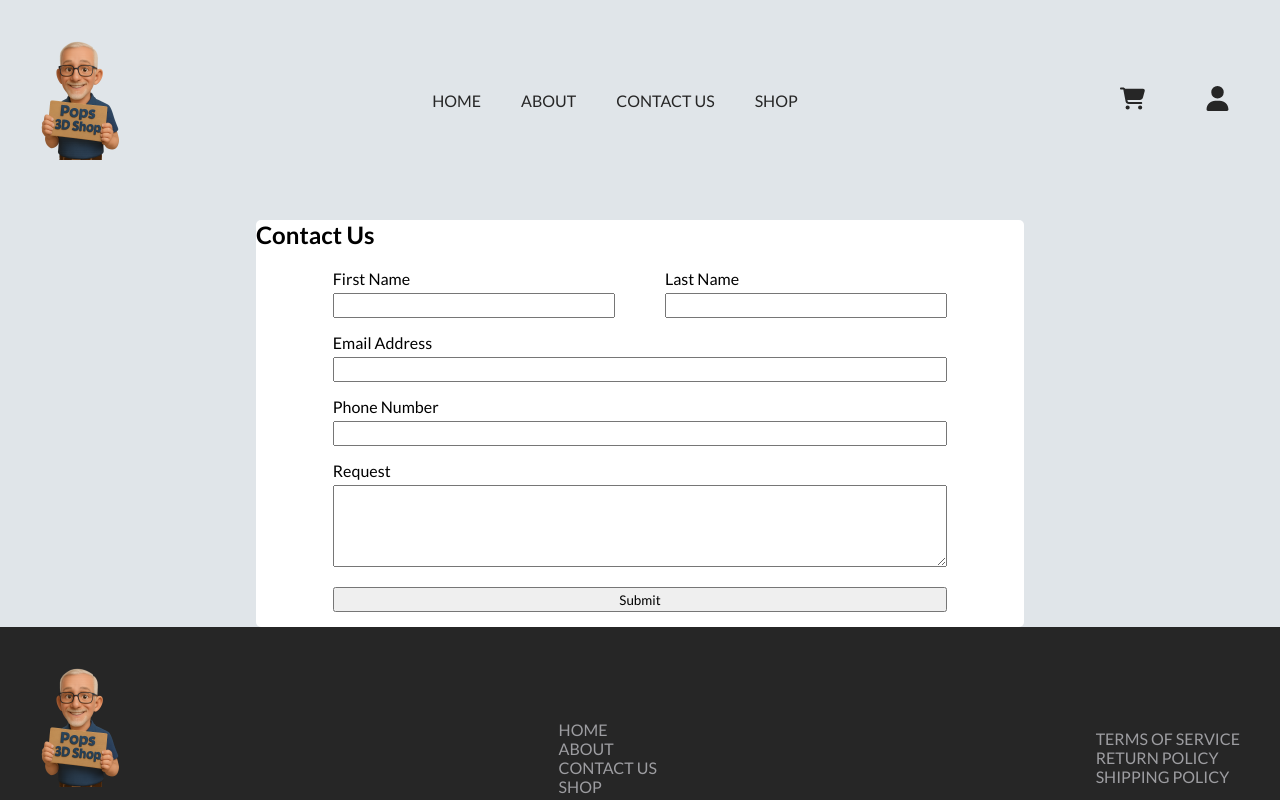
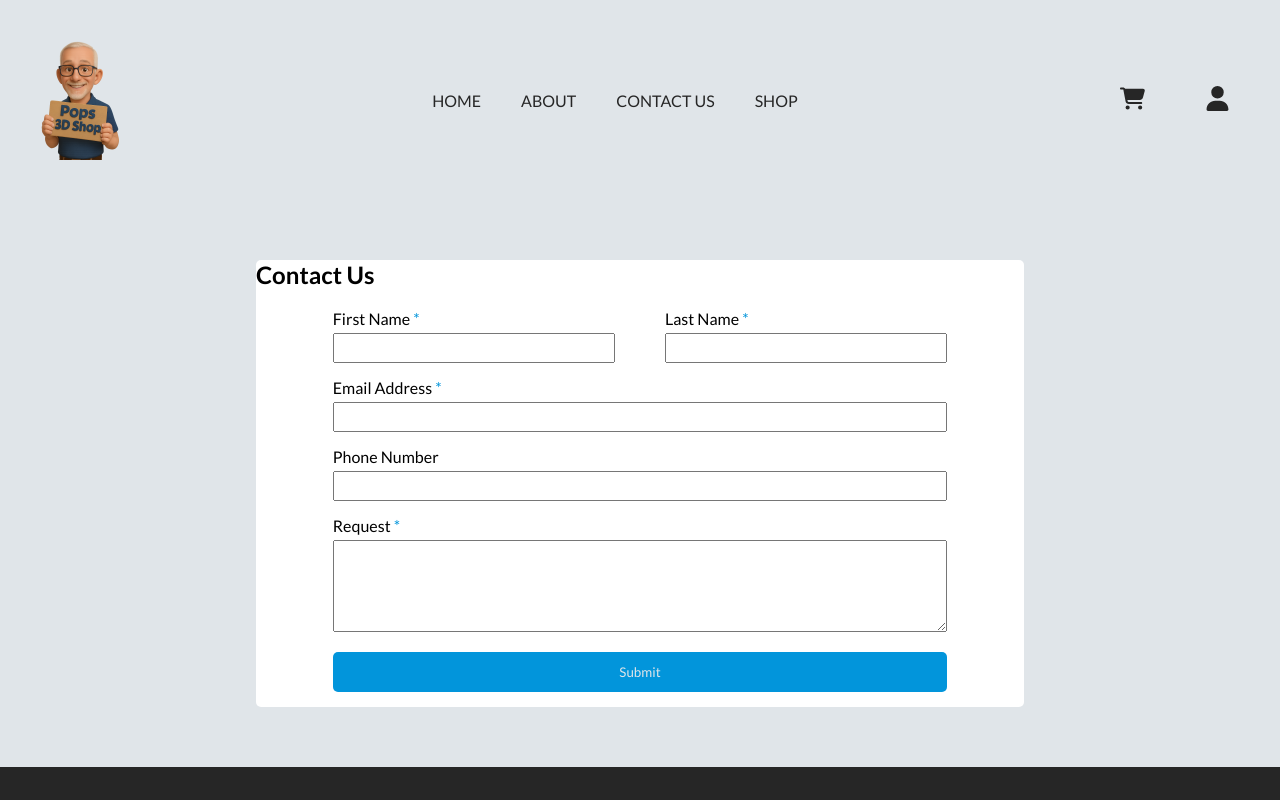
Before and after one commit to BradleyLegge/Pops-3d-Shop, a React (Vite) app: page /contactpage in a window 1280 px wide. Shown: the top 800 px of the page. Built offline with nearby package versions, Linux system fonts and the light colour scheme.

Commit message:
added contact page css

```diff
--- a/src/Components/Contact.jsx
+++ b/src/Components/Contact.jsx
@@ -1,4 +1,4 @@
-import React from "react";
+import React, { useState } from "react";
 import { Form } from "react-router-dom";
 
 const Contact = () => {
@@ -8,19 +8,27 @@ const Contact = () => {
       <Form className="form-container">
         <div className="name-container">
           <div className="first-name-container">
-            <label for="firstName">First Name</label>
+            <label for="firstName">
+              First Name<span className="ast"> *</span>
+            </label>
             <input type="text" id="firstName" name="firstName" />
           </div>
           <div className="last-name-container">
-            <label for="lastname">Last Name</label>
+            <label for="lastname">
+              Last Name<span className="ast"> *</span>
+            </label>
             <input type="text" id="lastname" name="lastname" />
           </div>
         </div>
-        <label for="email">Email Address </label>
+        <label for="email">
+          Email Address<span className="ast"> *</span>
+        </label>
         <input type="text" id="email" name="email" />
         <label for="phoneNumber">Phone Number</label>
         <input type="text" id="phoneNumber" name="phoneNumber"></input>
-        <label for="request">Request</label>
+        <label for="request">
+          Request<span className="ast"> *</span>
+        </label>
         <textarea rows="5" id="request" name="request"></textarea>
         <input type="submit" className="submit-btn"></input>
       </Form>
--- a/src/index.css
+++ b/src/index.css
@@ -94,7 +94,8 @@ li a:hover {
 }
 
 .about-hp-btn:hover,
-.hero-btn:hover {
+.hero-btn:hover,
+.submit-btn:hover{
   background: var(--dark-gray);
 }
 
@@ -140,7 +141,16 @@ label {
 
 input {
   margin-bottom: 15px;
-  height: 25px;
+  height: 30px;
+  padding: 5px;
+}
+
+textarea{
+  padding: 5px;
+}
+
+.ast{
+  color: var(--blue);
 }
 
 .contact-header {
@@ -149,7 +159,7 @@ input {
 
 .contact-container {
   width: 60%;
-  margin: 0 auto;
+  margin: 60px auto;
   background: white;
   border-radius: 5px;
 }
@@ -175,5 +185,12 @@ input {
 
 .submit-btn {
   margin-top: 20px;
+  cursor: pointer;
+  background: var(--blue);
+  color: var(--very-lite-gray);
+  padding: 5px;
+  border-radius: 5px;
+  border: none;
+  height: 40px;
 }
 /* Pages */
```
